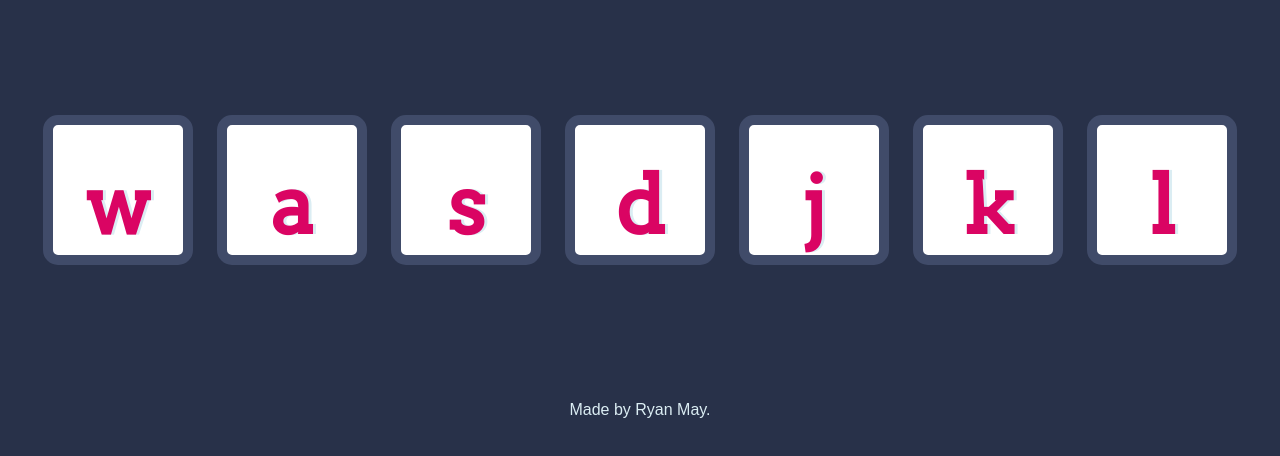
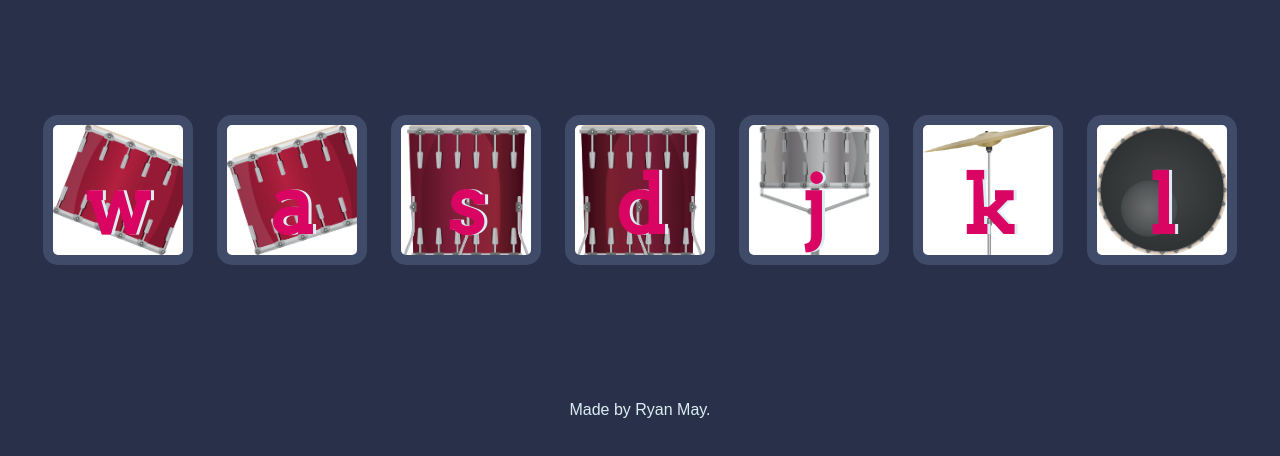
Before and after one commit to RyanMayWebdev/drumkit, a plain HTML site: page index.html in a window 1280 px wide. Shown: the part 174-630 px from the top of the page. Drawn offline with Linux system fonts and the light colour scheme.

Commit message:
Corrected error with images not loading

```diff
--- a/css/styles.css
+++ b/css/styles.css
@@ -17,31 +17,31 @@ footer {
 }
 
 .w {
-  background-image: url(images/tom1.png);
+  background-image: url(../images/tom1.png);
 }
 
 .a {
-  background-image: url(images/tom2.png);
+  background-image: url(../images/tom2.png);
 }
 
 .s {
-  background-image: url(images/tom3.png);
+  background-image: url(../images/tom3.png);
 }
 
 .d {
-  background-image: url(images/tom4.png);
+  background-image: url(../images/tom4.png);
 }
 
 .j {
-  background-image: url(images/snare.png);
+  background-image: url(../images/snare.png);
 }
 
 .k {
-  background-image: url(images/crash.png);
+  background-image: url(../images/crash.png);
 }
 
 .l {
-  background-image: url(images/kick.png);
+  background-image: url(../images/kick.png);
 }
 
 .set {
```
